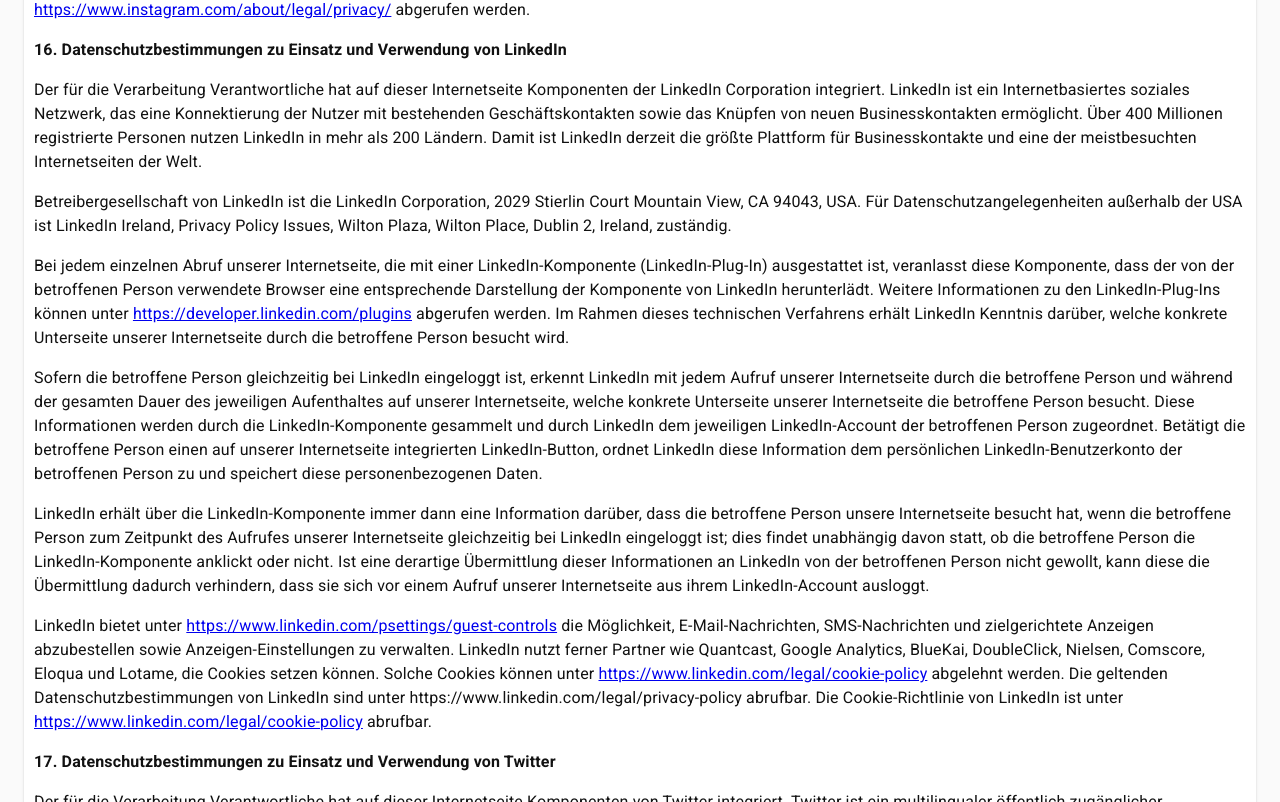
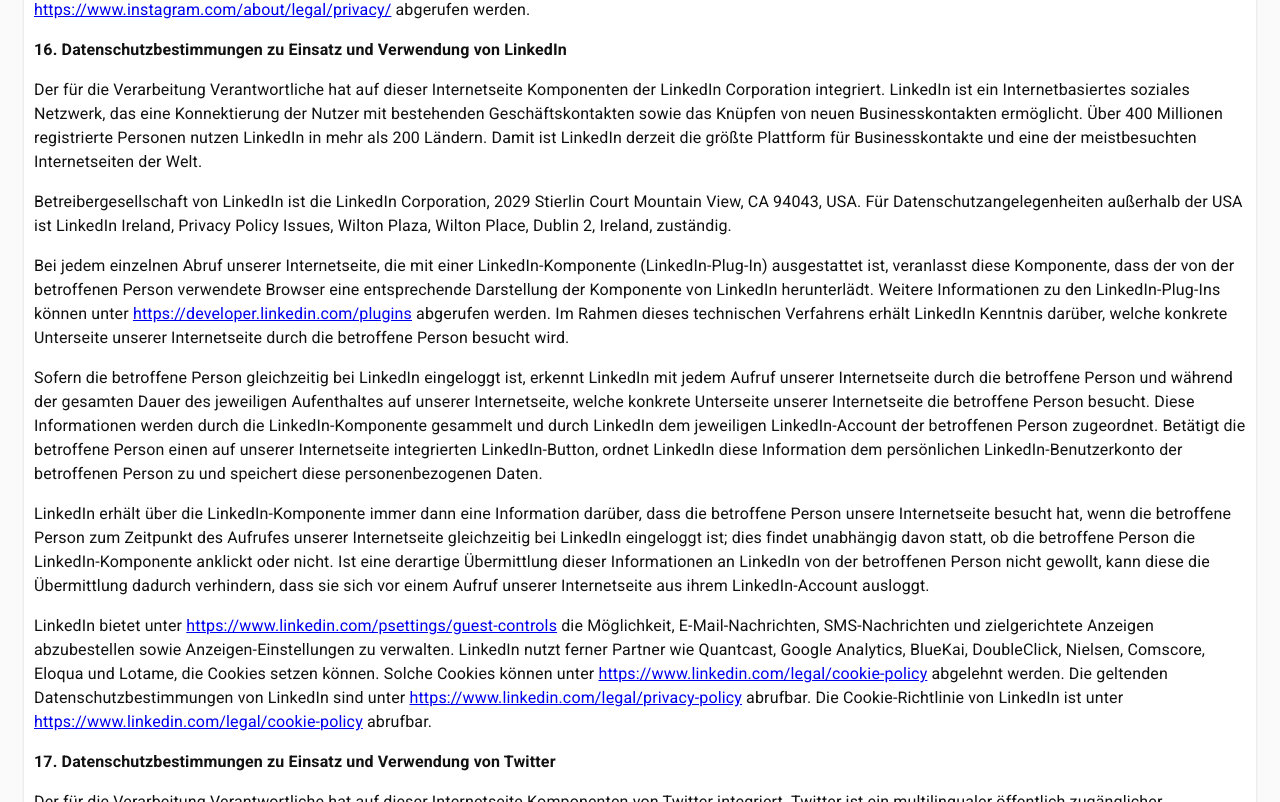
Before and after one commit to smallbusinesshero/storefront, a Next.js app: page /data-privacy in a window 1280 px wide. Shown: the part 11198-12000 px from the top of the page. Built offline with nearby package versions, Linux system fonts and the light colour scheme.

Commit message:
Added one more link

```diff
--- a/pages/data-privacy.tsx
+++ b/pages/data-privacy.tsx
@@ -278,7 +278,7 @@ const DataPrivacy = props => {
 
                     <p>LinkedIn erhält über die LinkedIn-Komponente immer dann eine Information darüber, dass die betroffene Person unsere Internetseite besucht hat, wenn die betroffene Person zum Zeitpunkt des Aufrufes unserer Internetseite gleichzeitig bei LinkedIn eingeloggt ist; dies findet unabhängig davon statt, ob die betroffene Person die LinkedIn-Komponente anklickt oder nicht. Ist eine derartige Übermittlung dieser Informationen an LinkedIn von der betroffenen Person nicht gewollt, kann diese die Übermittlung dadurch verhindern, dass sie sich vor einem Aufruf unserer Internetseite aus ihrem LinkedIn-Account ausloggt.</p>
 
-                    <p>LinkedIn bietet unter <a href="https://www.linkedin.com/psettings/guest-controls">https://www.linkedin.com/psettings/guest-controls</a> die Möglichkeit, E-Mail-Nachrichten, SMS-Nachrichten und zielgerichtete Anzeigen abzubestellen sowie Anzeigen-Einstellungen zu verwalten. LinkedIn nutzt ferner Partner wie Quantcast, Google Analytics, BlueKai, DoubleClick, Nielsen, Comscore, Eloqua und Lotame, die Cookies setzen können. Solche Cookies können unter <a href="https://www.linkedin.com/legal/cookie-policy">https://www.linkedin.com/legal/cookie-policy</a> abgelehnt werden. Die geltenden Datenschutzbestimmungen von LinkedIn sind unter https://www.linkedin.com/legal/privacy-policy abrufbar. Die Cookie-Richtlinie von LinkedIn ist unter <a href="https://www.linkedin.com/legal/cookie-policy">https://www.linkedin.com/legal/cookie-policy</a> abrufbar.</p>
+                    <p>LinkedIn bietet unter <a href="https://www.linkedin.com/psettings/guest-controls">https://www.linkedin.com/psettings/guest-controls</a> die Möglichkeit, E-Mail-Nachrichten, SMS-Nachrichten und zielgerichtete Anzeigen abzubestellen sowie Anzeigen-Einstellungen zu verwalten. LinkedIn nutzt ferner Partner wie Quantcast, Google Analytics, BlueKai, DoubleClick, Nielsen, Comscore, Eloqua und Lotame, die Cookies setzen können. Solche Cookies können unter <a href="https://www.linkedin.com/legal/cookie-policy">https://www.linkedin.com/legal/cookie-policy</a> abgelehnt werden. Die geltenden Datenschutzbestimmungen von LinkedIn sind unter <a href="https://www.linkedin.com/legal/privacy-policy">https://www.linkedin.com/legal/privacy-policy</a> abrufbar. Die Cookie-Richtlinie von LinkedIn ist unter <a href="https://www.linkedin.com/legal/cookie-policy">https://www.linkedin.com/legal/cookie-policy</a> abrufbar.</p>
 
                     <b>17. Datenschutzbestimmungen zu Einsatz und Verwendung von Twitter</b>
                     <p>Der für die Verarbeitung Verantwortliche hat auf dieser Internetseite Komponenten von Twitter integriert. Twitter ist ein multilingualer öffentlich zugänglicher Mikroblogging-Dienst, auf welchem die Nutzer sogenannte Tweets, also Kurznachrichten, die auf 280 Zeichen begrenzt sind, veröffentlichen und verbreiten können. Diese Kurznachrichten sind für jedermann, also auch für nicht bei Twitter angemeldete Personen abrufbar. Die Tweets werden aber auch den sogenannten Followern des jeweiligen Nutzers angezeigt. Follower sind andere Twitter-Nutzer, die den Tweets eines Nutzers folgen. Ferner ermöglicht Twitter über Hashtags, Verlinkungen oder Retweets die Ansprache eines breiten Publikums.</p>
```
